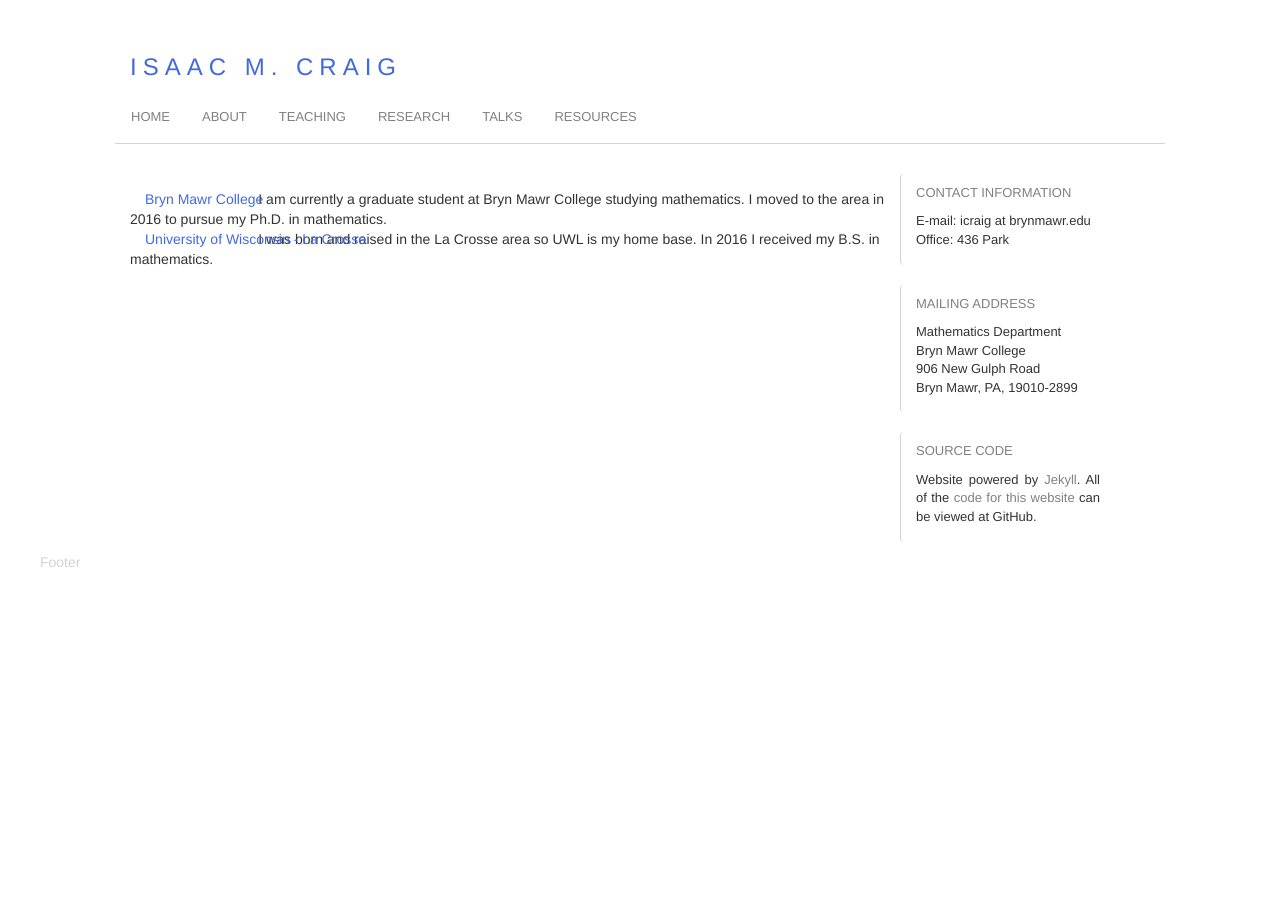
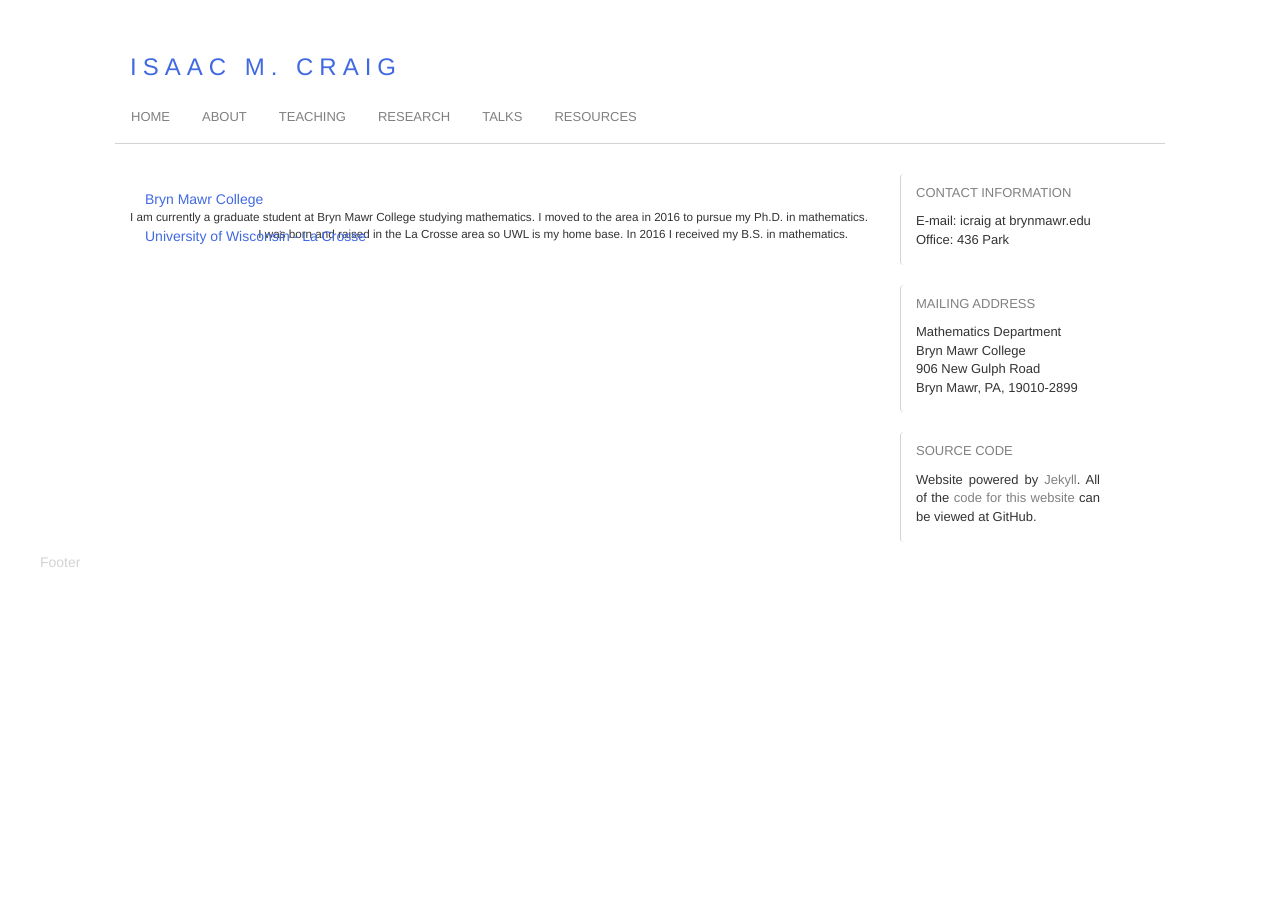
Before and after one commit to isundberg/isaacmc.github.io, a Jekyll site: the page built from about/index.html, in a window 1280 px wide. Built offline with Jekyll 4.4.1, drawn with Linux system fonts in a browser that asks for light colours.

Commit message:
Update index.css

```diff
--- a/css/index.css
+++ b/css/index.css
@@ -98,6 +98,11 @@ a {
 	list-style: none;
 }
 
+#contentSpace {
+	float: left;
+	font-size: smaller;
+}
+
 #footer {
 	clear: left;
   	bottom: 0;
```
